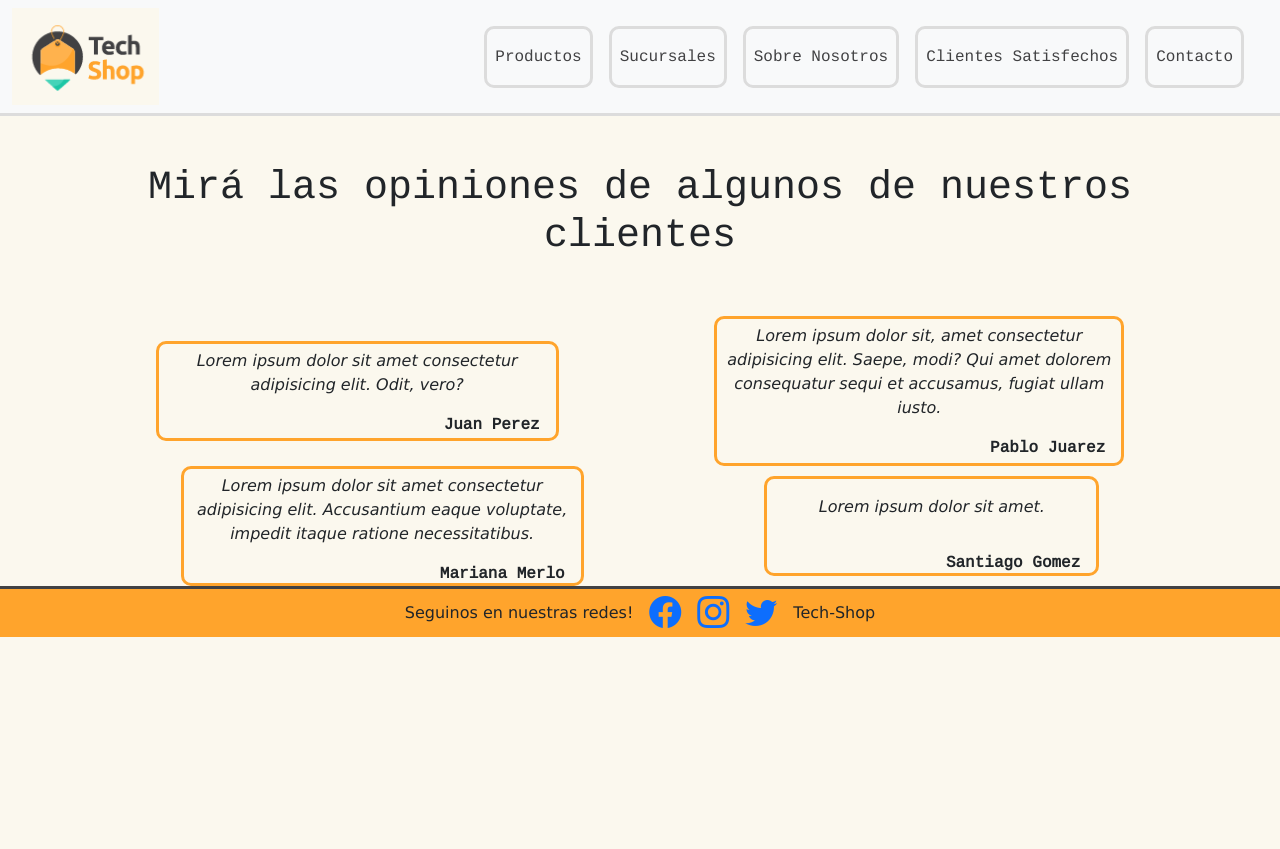
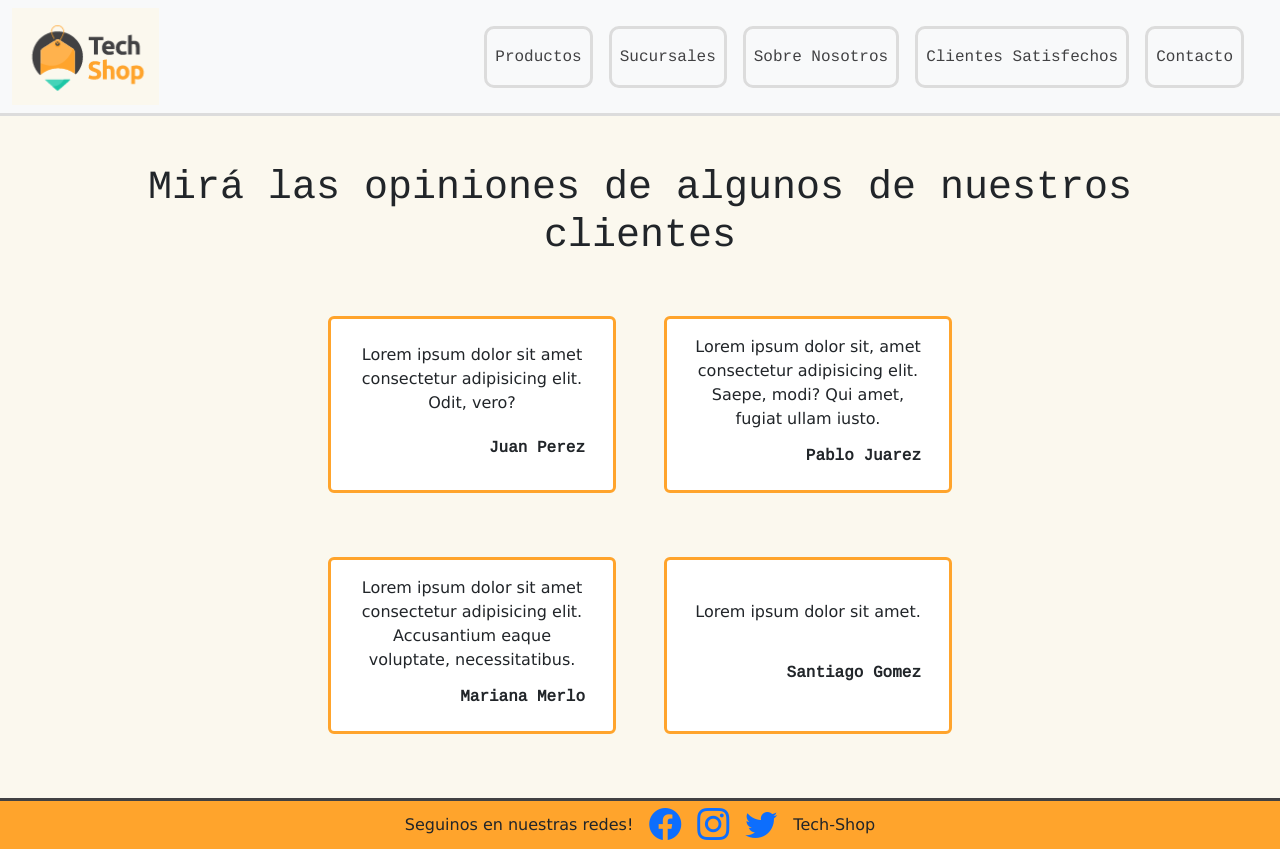
Before and after one commit to andymedina1/pruebas, a plain HTML site: page pages/clientes.html in a window 1280 px wide. Before the commit the page ends 800 px from the top, so only its background shows below. Drawn offline with nearby package versions, Linux system fonts and the light colour scheme.

Commit message:
Añadido Grid con Bootstrap página Clientes

```diff
--- a/css/estilos.css
+++ b/css/estilos.css
@@ -312,6 +312,19 @@ footer p {
   margin: 1em;
 }
 
+.card {
+  border: 3px solid #ffa42c;
+}
+
+.card-text {
+  font-family: 'Lucida Sans', 'Lucida Sans Regular', 'Lucida Grande', 'Lucida Sans Unicode', Geneva, Verdana, sans-serif;
+}
+
+.card-title {
+  font-family: 'Cousine', monospace;
+  font-weight: bold;
+}
+
 
 /* Estilos de página Contacto */
 
@@ -381,10 +394,6 @@ form>.name {
   justify-content: start;
   gap: 1.5em;
 }
-/* .name-input {
-  position: relative;
-  left: 30px;
-} */
 
 .email-input {
   width: 342px;
--- a/pages/clientes.html
+++ b/pages/clientes.html
@@ -62,36 +62,44 @@
 
   <main>
 
-    <div class="clientes title">
-      <h1 class="title-text">Mirá las opiniones de algunos de nuestros clientes</h1>
+    <div class="container">
+      <div class="clientes title">
+        <h1 class="title-text">Mirá las opiniones de algunos de nuestros clientes</h1>
+      </div>
     </div>
 
 
-    <div class="comments-box">
-      <div>
-        <div class="comment number1">
-          <div class="com">Lorem ipsum dolor sit amet consectetur adipisicing elit. Odit, vero?</div>
-          <div class="name">Juan Perez</div>
+    <!-- Grid con Bootstrap -->
+    <div class="container d-grid gap-5 mb-5">
+      <div class="row gap-5 justify-content-center">
+        <div class="card text-center mb-3 col-md-6 col-sm-12" style="width: 18rem;">
+          <div class="card-body d-flex flex-column justify-content-evenly">
+            <p class="card-text">Lorem ipsum dolor sit amet consectetur adipisicing elit. Odit, vero?</p>
+            <h5 class="card-title text-end fs-6">Juan Perez</h5>
+          </div>
         </div>
 
-        <div class="comment number2">
-          <div class="com">Lorem ipsum dolor sit, amet consectetur adipisicing elit. Saepe, modi? Qui amet dolorem consequatur sequi et accusamus, fugiat ullam iusto.</div>
-          <div class="name">Pablo Juarez</div>
+        <div class="card text-center mb-3 col-6" style="width: 18rem;">
+          <div class="card-body d-flex flex-column justify-content-evenly">
+            <p class="card-text">Lorem ipsum dolor sit, amet consectetur adipisicing elit. Saepe, modi? Qui amet, fugiat ullam iusto.</p>
+            <h5 class="card-title text-end fs-6">Pablo Juarez</h5>
+          </div>
         </div>
       </div>
-
-      <div>
-        <div class="comment number3">
-          <div class="com">Lorem ipsum dolor sit amet consectetur adipisicing elit. Accusantium eaque voluptate, impedit itaque ratione necessitatibus.</div>
-          <div class="name">Mariana Merlo</div>
+      <div class="row gap-5 justify-content-center">
+        <div class="card text-center mb-3" style="width: 18rem;">
+          <div class="card-body d-flex flex-column justify-content-evenly">
+            <p class="card-text">Lorem ipsum dolor sit amet consectetur adipisicing elit. Accusantium eaque voluptate, necessitatibus.</p>
+            <h5 class="card-title text-end fs-6">Mariana Merlo</h5>
+          </div>
         </div>
-
-        <div class="comment number4">
-          <div class="com">Lorem ipsum dolor sit amet.</div>
-          <div class="name">Santiago Gomez</div>
+        <div class="card text-center mb-3" style="width: 18rem;">
+          <div class="card-body d-flex flex-column justify-content-evenly">
+            <p class="card-text">Lorem ipsum dolor sit amet.</p>
+            <h5 class="card-title text-end fs-6">Santiago Gomez</h5>
+          </div>
         </div>
       </div>
-
     </div>
 
   </main>
```
